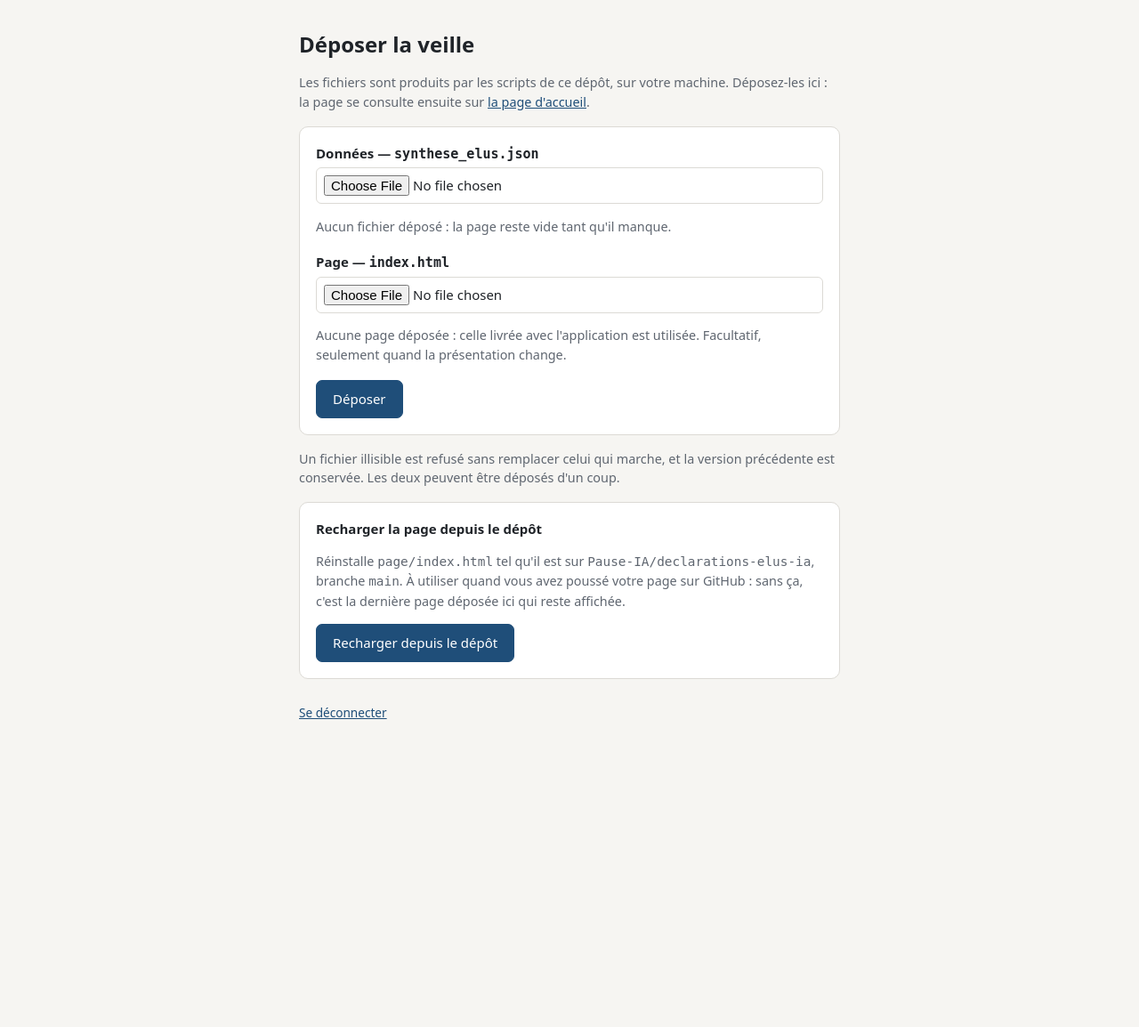
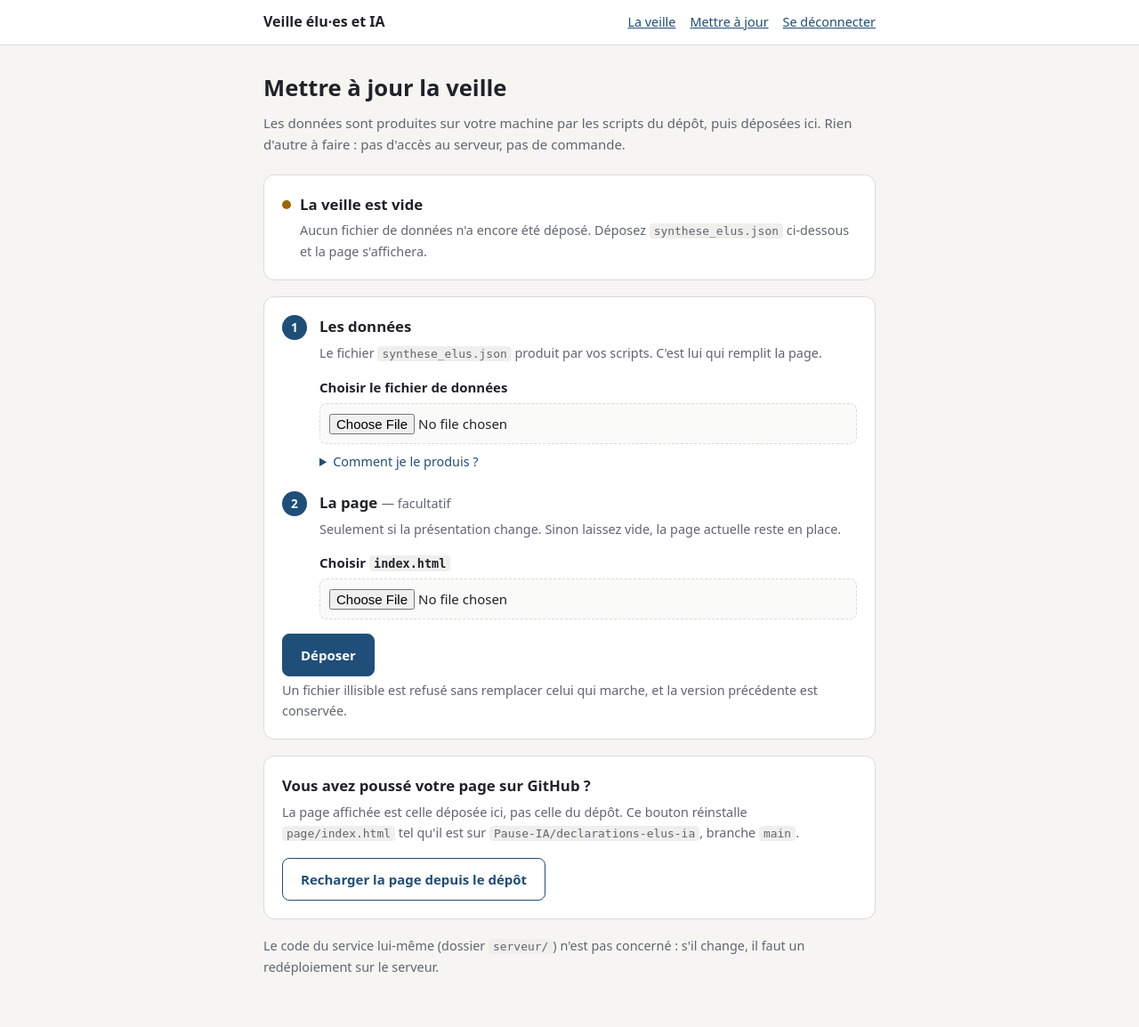
Before and after one commit to Pause-IA/declarations-elus-ia, a Flask app: page /deposer in a window 1280 px wide. Shown: the whole page at 89% size. Before the commit the page ends 808 px from the top, so only its background shows below. Run offline with Flask 3, Linux system fonts and the light colour scheme; the visitor is signed in with stand-in values (Sample User, id 1).

Commit message:
Rien n'indiquait où déposer les fichiers
Première ouverture du service : la page d'accueil affichait « Impossible de
charger synthese_elus.json (404) » et aucun lien ne menait au dépôt. Ça
ressemble à une panne alors que c'est un service neuf dont personne n'a
encore déposé les données, et il fallait connaître l'adresse /deposer par
cœur.

Trois corrections :

- sans données, l'accueil envoie vers le dépôt, où c'est écrit ;
- la page affichée porte un lien « Déposer / mettre à jour », glissé avant
  </body>. Injecté plutôt qu'ajouté à la page elle-même, qui vient d'un autre
  dépôt et serait remplacée au dépôt suivant ;
- la page de dépôt est refaite : état en haut (en ligne ou vide, date, nombre
  de personnes), deux étapes numérotées, le facultatif annoncé comme tel, et
  le bouton de rechargement expliqué par la phrase qui manquait — « la page
  affichée est celle déposée ici, pas celle du dépôt ».

Un bandeau de navigation relie les trois écrans, parce que la veille, le
dépôt et la déconnexion étaient trois adresses sans lien entre elles.

Co-Authored-By: Claude Opus 5 <noreply@anthropic.com>
Claude-Session: https://claude.ai/code/session_01Ht85vB3s6syXDjsm7wcNDN

```diff
--- a/serveur/app.py
+++ b/serveur/app.py
@@ -193,18 +193,49 @@ def deconnexion():
     return redirect(url_for("connexion"))
 
 
+# Un lien vers le dépôt, glissé dans la page avant </body>.
+#
+# La page vient d'un autre dépôt et ne connaît pas le service qui l'héberge :
+# sans ça, rien n'indique où déposer les fichiers, et il faut connaître
+# l'adresse par cœur. Injecter plutôt que demander une modification de la page
+# évite d'avoir à la retoucher à chaque fois qu'elle est remplacée.
+LIEN_DEPOT = (
+    '<a href="/deposer" style="position:fixed;right:14px;bottom:14px;'
+    'z-index:9999;background:#1f4e79;color:#fff;text-decoration:none;'
+    'padding:8px 14px;border-radius:999px;font:600 14px system-ui,sans-serif;'
+    'box-shadow:0 2px 8px rgba(0,0,0,.2)">Déposer / mettre à jour</a>'
+)
+
+
+def avec_lien_depot(html):
+    """Insérer le lien juste avant </body>, ou à la fin si la balise manque."""
+    marqueur = b"</body>"
+    lien = LIEN_DEPOT.encode("utf-8")
+    if marqueur in html:
+        return html.replace(marqueur, lien + marqueur, 1)
+    return html + lien
+
+
 @app.route("/")
 @connexion_requise
 def page():
-    """La page déposée, ou celle livrée avec l'image tant qu'il n'y en a pas."""
-    depose = DONNEES / "index.html"
-    if depose.exists():
-        reponse = send_from_directory(DONNEES, "index.html")
-    elif PAGE_PAR_DEFAUT.exists():
-        reponse = send_from_directory(PAGE_PAR_DEFAUT.parent, "index.html")
-    else:
+    """La page déposée, ou celle livrée avec l'image tant qu'il n'y en a pas.
+
+    Sans données, la page d'Antoine affiche « Impossible de charger
+    synthese_elus.json (404) », ce qui ressemble à une panne alors que c'est
+    simplement un service neuf. On envoie donc vers le dépôt, où c'est écrit.
+    """
+    if not (DONNEES / "synthese_elus.json").exists():
+        flash("Aucune donnée déposée pour l'instant : la page restera vide "
+              "tant que le fichier manque. Déposez-le ici.", "error")
+        return redirect(url_for("deposer"))
+    source = DONNEES if (DONNEES / "index.html").exists() else PAGE_PAR_DEFAUT.parent
+    fichier = source / "index.html"
+    if not fichier.exists():
         return ("<h1>Veille élu·es et IA</h1><p>Aucune page déposée. "
                 "Voir <a href='/deposer'>/deposer</a>.</p>", 404)
+    reponse = app.response_class(
+        avec_lien_depot(fichier.read_bytes()), mimetype="text/html")
     reponse.headers["X-Robots-Tag"] = "noindex, nofollow"
     reponse.headers["Cache-Control"] = "no-store"
     return reponse
--- a/serveur/templates/base.html
+++ b/serveur/templates/base.html
@@ -7,31 +7,64 @@
 <title>{% block titre %}Veille élu·es et IA{% endblock %}</title>
 <style>
   :root { --fond:#f6f5f2; --carte:#fff; --texte:#1f2328; --doux:#5f6670;
-          --bord:#dcdad5; --accent:#1f4e79; --erreur:#b42318; --ok:#1a7f37; }
+          --bord:#dcdad5; --accent:#1f4e79; --erreur:#b42318; --ok:#1a7f37;
+          --attente:#9a6700; }
   * { box-sizing:border-box; }
   body { margin:0; background:var(--fond); color:var(--texte);
-         font:15px/1.5 system-ui,-apple-system,"Segoe UI",sans-serif; }
-  .page { max-width:640px; margin:0 auto; padding:32px 16px 48px; }
-  h1 { font-size:1.5rem; margin:0 0 4px; }
-  .hint { color:var(--doux); font-size:.9rem; }
+         font:15px/1.6 system-ui,-apple-system,"Segoe UI",sans-serif; }
+  .bandeau { background:var(--carte); border-bottom:1px solid var(--bord); }
+  .bandeau .dedans { max-width:720px; margin:0 auto; padding:12px 16px;
+         display:flex; flex-wrap:wrap; gap:8px 18px; align-items:baseline; }
+  .bandeau strong { font-size:1rem; }
+  .bandeau nav { margin-left:auto; display:flex; gap:16px; font-size:.9rem; }
+  .page { max-width:720px; margin:0 auto; padding:28px 16px 56px; }
+  h1 { font-size:1.6rem; margin:0 0 6px; }
+  h2 { font-size:1.05rem; margin:0 0 4px; }
+  .intro { color:var(--doux); margin:0 0 22px; }
+  .hint { color:var(--doux); font-size:.9rem; margin:4px 0 0; }
   .carte { background:var(--carte); border:1px solid var(--bord);
-           border-radius:10px; padding:18px; margin:16px 0; }
-  label { display:block; font-weight:600; margin-bottom:4px; }
+           border-radius:12px; padding:20px; margin-bottom:18px; }
+  .etape { display:flex; gap:14px; }
+  .num { flex:0 0 28px; height:28px; border-radius:50%; background:var(--accent);
+         color:#fff; display:grid; place-items:center; font-weight:700;
+         font-size:.85rem; }
+  .corps { flex:1; min-width:0; }
+  label { display:block; font-weight:600; margin:14px 0 6px; }
   input[type=file], input[type=password] { font:inherit; width:100%;
-           padding:8px; border:1px solid var(--bord); border-radius:6px;
-           background:#fff; }
-  .champ { margin-bottom:18px; }
-  button { font:inherit; cursor:pointer; padding:9px 18px; border-radius:7px;
-           border:1px solid var(--accent); background:var(--accent); color:#fff; }
-  .message { border-radius:8px; padding:10px 14px; margin-bottom:12px;
+           padding:10px; border:1px dashed var(--bord); border-radius:8px;
+           background:#fafaf8; }
+  input[type=password] { border-style:solid; }
+  button { font:inherit; font-weight:600; cursor:pointer; padding:11px 20px;
+           border-radius:8px; border:1px solid var(--accent);
+           background:var(--accent); color:#fff; margin-top:16px; }
+  button.secondaire { background:var(--carte); color:var(--accent); }
+  .message { border-radius:8px; padding:11px 15px; margin-bottom:14px;
              border:1px solid var(--bord); background:#fff; }
   .message.error { border-color:#f1b8b2; background:#fdf0ef; color:var(--erreur); }
   .message.success { border-color:#b7e0c0; background:#f0fbf3; color:var(--ok); }
+  .etat { display:flex; gap:10px; align-items:flex-start; }
+  .pastille { flex:0 0 10px; height:10px; border-radius:50%; margin-top:8px; }
+  .pastille.ok { background:var(--ok); }
+  .pastille.attente { background:var(--attente); }
   a { color:var(--accent); }
-  footer { margin-top:28px; font-size:.85rem; color:var(--doux); }
+  code { background:#f0efec; padding:1px 5px; border-radius:4px; font-size:.9em; }
+  pre { background:#f0efec; padding:12px; border-radius:8px; overflow-x:auto;
+        font-size:.85rem; margin:8px 0 0; }
+  details { margin-top:8px; }
+  summary { cursor:pointer; color:var(--accent); font-size:.9rem; }
 </style>
 </head>
 <body>
+{% block bandeau %}
+<header class="bandeau"><div class="dedans">
+  <strong>Veille élu·es et IA</strong>
+  <nav>
+    <a href="{{ url_for('page') }}">La veille</a>
+    <a href="{{ url_for('deposer') }}">Mettre à jour</a>
+    <a href="{{ url_for('deconnexion') }}">Se déconnecter</a>
+  </nav>
+</div></header>
+{% endblock %}
 <div class="page">
   {% with messages = get_flashed_messages(with_categories=true) %}
     {% for categorie, texte in messages %}
--- a/serveur/templates/deposer.html
+++ b/serveur/templates/deposer.html
@@ -1,55 +1,91 @@
 {% extends "base.html" %}
-{% block titre %}Déposer · Veille élu·es et IA{% endblock %}
+{% block titre %}Mettre à jour · Veille élu·es et IA{% endblock %}
 {% block contenu %}
-<h1>Déposer la veille</h1>
-<p class="hint">
-  Les fichiers sont produits par les scripts de ce dépôt, sur votre machine.
-  Déposez-les ici : la page se consulte ensuite sur <a href="{{ url_for('page') }}">la page d'accueil</a>.
+
+<h1>Mettre à jour la veille</h1>
+<p class="intro">
+  Les données sont produites sur votre machine par les scripts du dépôt, puis
+  déposées ici. Rien d'autre à faire : pas d'accès au serveur, pas de commande.
 </p>
 
+<div class="carte">
+  <div class="etat">
+    <span class="pastille {{ 'ok' if etat.donnees else 'attente' }}"></span>
+    <div>
+      <h2>{% if etat.donnees %}La veille est en ligne{% else %}La veille est vide{% endif %}</h2>
+      {% if etat.donnees %}
+        <p class="hint">
+          Données déposées le {{ etat.donnees }}{% if etat.personnes %},
+          {{ etat.personnes }} personne(s){% endif %}.
+          {% if etat.page %}Page déposée le {{ etat.page }}.
+          {% else %}Page : celle livrée avec l'application.{% endif %}
+        </p>
+        <p><a href="{{ url_for('page') }}">Consulter la veille &rarr;</a></p>
+      {% else %}
+        <p class="hint">
+          Aucun fichier de données n'a encore été déposé. Déposez
+          <code>synthese_elus.json</code> ci-dessous et la page s'affichera.
+        </p>
+      {% endif %}
+    </div>
+  </div>
+</div>
+
 <form method="post" enctype="multipart/form-data" class="carte">
-  <div class="champ">
-    <label for="donnees">Données — <code>synthese_elus.json</code></label>
-    <input type="file" id="donnees" name="donnees" accept=".json,application/json">
-    <p class="hint">
-      {% if etat.donnees %}
-        Dernier dépôt le {{ etat.donnees }}{% if etat.personnes %}, {{ etat.personnes }} personne(s){% endif %}.
-      {% else %}
-        Aucun fichier déposé : la page reste vide tant qu'il manque.
-      {% endif %}
-    </p>
+  <div class="etape">
+    <span class="num">1</span>
+    <div class="corps">
+      <h2>Les données</h2>
+      <p class="hint">
+        Le fichier <code>synthese_elus.json</code> produit par vos scripts.
+        C'est lui qui remplit la page.
+      </p>
+      <label for="donnees">Choisir le fichier de données</label>
+      <input type="file" id="donnees" name="donnees" accept=".json,application/json">
+      <details>
+        <summary>Comment je le produis ?</summary>
+        <pre>mkdir -p donnees && cd donnees
+# téléchargements et extraction, voir le README du dépôt
+python3 ../scripts/exploration/synthese.py</pre>
+      </details>
+    </div>
   </div>
 
-  <div class="champ">
-    <label for="page">Page — <code>index.html</code></label>
-    <input type="file" id="page" name="page" accept=".html,text/html">
-    <p class="hint">
-      {% if etat.page %}
-        Dernier dépôt le {{ etat.page }}.
-      {% else %}
-        Aucune page déposée : celle livrée avec l'application est utilisée.
-      {% endif %}
-      Facultatif, seulement quand la présentation change.
-    </p>
+  <div class="etape" style="margin-top:22px">
+    <span class="num">2</span>
+    <div class="corps">
+      <h2>La page <span class="hint" style="font-weight:400">— facultatif</span></h2>
+      <p class="hint">
+        Seulement si la présentation change. Sinon laissez vide, la page
+        actuelle reste en place.
+      </p>
+      <label for="page">Choisir <code>index.html</code></label>
+      <input type="file" id="page" name="page" accept=".html,text/html">
+    </div>
   </div>
 
   <button type="submit">Déposer</button>
+  <p class="hint">
+    Un fichier illisible est refusé sans remplacer celui qui marche, et la
+    version précédente est conservée.
+  </p>
 </form>
 
+<div class="carte">
+  <h2>Vous avez poussé votre page sur GitHub ?</h2>
+  <p class="hint">
+    La page affichée est celle déposée ici, pas celle du dépôt. Ce bouton
+    réinstalle <code>page/index.html</code> tel qu'il est sur
+    <code>{{ depot }}</code>, branche <code>{{ branche }}</code>.
+  </p>
+  <form method="post" action="{{ url_for('recharger') }}">
+    <button type="submit" class="secondaire">Recharger la page depuis le dépôt</button>
+  </form>
+</div>
+
 <p class="hint">
-  Un fichier illisible est refusé sans remplacer celui qui marche, et la version
-  précédente est conservée. Les deux peuvent être déposés d'un coup.
+  Le code du service lui-même (dossier <code>serveur/</code>) n'est pas
+  concerné : s'il change, il faut un redéploiement sur le serveur.
 </p>
 
-<form method="post" action="{{ url_for('recharger') }}" class="carte">
-  <label>Recharger la page depuis le dépôt</label>
-  <p class="hint">
-    Réinstalle <code>page/index.html</code> tel qu'il est sur
-    <code>{{ depot }}</code>, branche <code>{{ branche }}</code>. À utiliser
-    quand vous avez poussé votre page sur GitHub : sans ça, c'est la dernière
-    page déposée ici qui reste affichée.
-  </p>
-  <button type="submit">Recharger depuis le dépôt</button>
-</form>
-<footer><a href="{{ url_for('deconnexion') }}">Se déconnecter</a></footer>
 {% endblock %}
```
Also changed, not shown: serveur/templates/connexion.html (+8 -5 lines), tests/test_serveur.py (+32 -1 lines).
